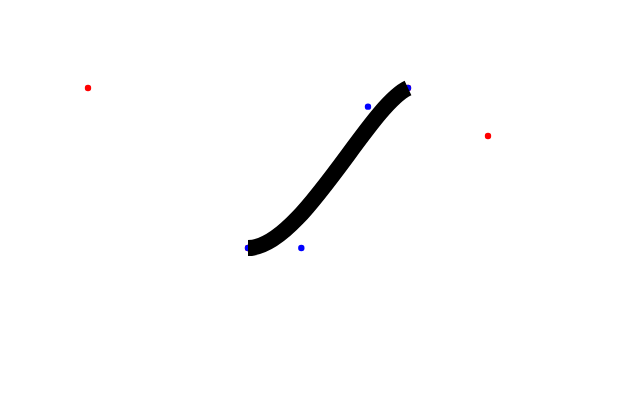
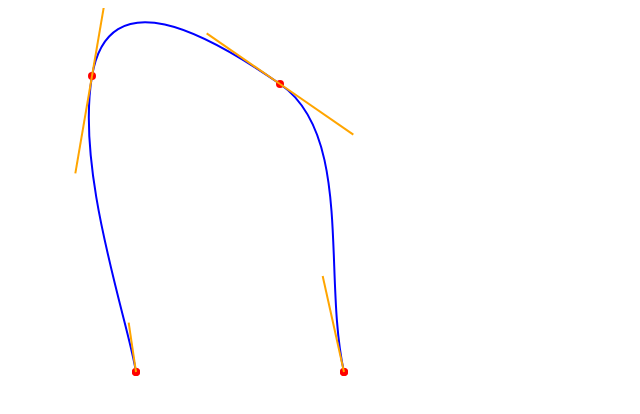
Before and after one commit to malteschmitz/plotter-art, a plain HTML site: page curve.html in a window 1280 px wide. Shown: the whole page, without its empty margins (0-640 px from the left). Drawn offline with Linux system fonts and the light colour scheme.

Commit message:
Make code more generic

```diff
--- a/curve.html
+++ b/curve.html
@@ -5,86 +5,83 @@
 	<meta charset='utf-8'>
 </head>
 <body>
-<svg id="svg" xmlns="http://www.w3.org/2000/svg" width="800" viewBox="0 0 50 50"></svg>
+<svg id="svg" xmlns="http://www.w3.org/2000/svg" width="400" viewBox="0 0 100 100"></svg>
 
 <script>
-  // P0 = 5,5
-  // P1 = 15,15
-  // P2 = 25,5
-  // P3 = 30,8
-
   // https://stackoverflow.com/questions/30748316/catmull-rom-interpolation-on-svg-paths
 
-  // t0=0, t1=1, t2=2, t3=3 for alpha=0
-
-  // c1 = (t2-t1)/(t2-t0),
-  // c2 = (t1-t0)/(t2-t0),
-  // d1 = (t3-t2)/(t3-t1),
-  // d2 = (t2-t1)/(t3-t1)
-
-  // M1 = (t2-t1)*(c1*(P1-P0)/(t1-t0) + c2*(P2-P1)/(t2-t1))
-  // M2 = (t2-t1)*(d1*(P2-P1)/(t2-t1) + d2*(P3-P2)/(t3-t2))
-
-  // Q0 = P1
-  // Q1 = P1 + M1/3
-  // Q2 = P2 - M2/3
-  // Q3 = P2
-
-  let P0 = [5,5];
-  let P1 = [15,15];
-  let P2 = [25,5];
-  let P3 = [30,8];
-
-  let t0=0, t1=1, t2=2, t3=3;
-
-  let c1 = (t2-t1)/(t2-t0); // 1/2
-  let c2 = (t1-t0)/(t2-t0); // 1/2
-  let d1 = (t3-t2)/(t3-t1); // 1/2
-  let d2 = (t2-t1)/(t3-t1); // 1/2
-
-  let M1 = [(t2-t1)*(c1*(P1[0]-P0[0])/(t1-t0) + c2*(P2[0]-P1[0])/(t2-t1)), (t2-t1)*(c1*(P1[1]-P0[1])/(t1-t0) + c2*(P2[1]-P1[1])/(t2-t1))];
-  let M2 = [(t2-t1)*(d1*(P2[0]-P1[0])/(t2-t1) + d2*(P3[0]-P2[0])/(t3-t2)), (t2-t1)*(d1*(P2[1]-P1[1])/(t2-t1) + d2*(P3[1]-P2[1])/(t3-t2))];
-
-  let Q0 = P1;
-  let Q1 = [P1[0] + M1[0]/3, P1[1] + M1[1]/3];
-  let Q2 = [P2[0] - M2[0]/3, P2[1] - M2[1]/3];
-  let Q3 = P2;
+  // https://qroph.github.io/2018/07/30/smooth-paths-using-catmull-rom-splines.html
 
   function newSvg(tag) {
     return document.createElementNS("http://www.w3.org/2000/svg", tag);
   }
 
-  let color = "red";
+  // let points = [[5,5],[5,5],[15,15],[25,5],[30,8],[35,4],[35,4]];
+  let points = [[84, 91], [84, 91], [68, 19], [21, 17], [32, 91], [32, 91]];
 
-  function point(p) {
+  function catmullRom(points) {
+    let m = [];
+    for (let i = 1; i < points.length - 1; i++) {
+      m[i] = [
+        (points[i][0]-points[i-1][0])/2 + points[i+1][0]-points[i][0],
+        (points[i][1]-points[i-1][1])/2 + points[i+1][1]-points[i][1]];
+    }
+    let result = [];
+    for (let i = 1; i < points.length - 2; i++) {
+      result.push([
+        [points[i][0] + m[i][0]/3, points[i][1] + m[i][1]/3],
+        [points[i+1][0] - m[i+1][0]/3, points[i+1][1] - m[i+1][1]/3],
+        points[i+1]
+      ]);
+    }
+    return result;
+  }
+
+  let cmPoints = catmullRom(points);
+
+  function point(p, color) {
+    color ||= "red";
     let [x,y] = p;
     let circle = newSvg("circle");
     circle.setAttribute("fill", color);
-    circle.setAttribute("r", "0.2");
+    circle.setAttribute("r", "1");
     circle.setAttribute("cx", x);
     circle.setAttribute("cy", y);
     svg.appendChild(circle);
   }
 
-  point(P0);
-  point(P1);
-  point(P2);
-  point(P3);
+  function line(a, b) {
+    let line = newSvg("line");
+    line.setAttribute("stroke", "orange");
+    line.setAttribute("stroke-width", "0.5");
+    line.setAttribute("x1", a[0]);
+    line.setAttribute("y1", a[1]);
+    line.setAttribute("x2", b[0]);
+    line.setAttribute("y2", b[1]);
+    svg.appendChild(line);
+  }
 
-  console.log(M1, M2);
+  function bezierre(start, points) {
+    let d = `M ${start[0]} ${start[1]} `;
+    for (let i = 0; i < points.length; i++) {
+      let p = points[i];
+      d += `C ${p[0][0]} ${p[0][1]}, ${p[1][0]} ${p[1][1]}, ${p[2][0]} ${p[2][1]} `;
+    }
+    let path = newSvg("path");
+    path.setAttribute("stroke", "blue");
+    path.setAttribute("stroke-width", "0.5");
+    path.setAttribute("fill", "transparent");
+    path.setAttribute("d", d);
+    svg.appendChild(path);
+  }
 
-  color = "blue";
+  bezierre(points[1], cmPoints);
 
-  point(Q0);
-  point(Q1);
-  point(Q2);
-  point(Q3);
-
-  let path = newSvg("path");
-  path.setAttribute("stroke", "black");
-  path.setAttribute("fill", "transparent");
-  path.setAttribute("d", `M ${Q0[0]} ${Q0[1]} C ${Q1[0]} ${Q1[1]}, ${Q2[0]} ${Q2[1]}, ${Q3[0]} ${Q3[1]}`);
-  svg.appendChild(path);
+  points.forEach(p => point(p));
+  for (let i = 0; i < cmPoints.length; i++) {
+    line(points[i+1], cmPoints[i][0]);
+    line(points[i+2], cmPoints[i][1]);
+  }
 </script>
 
 </body>
```
